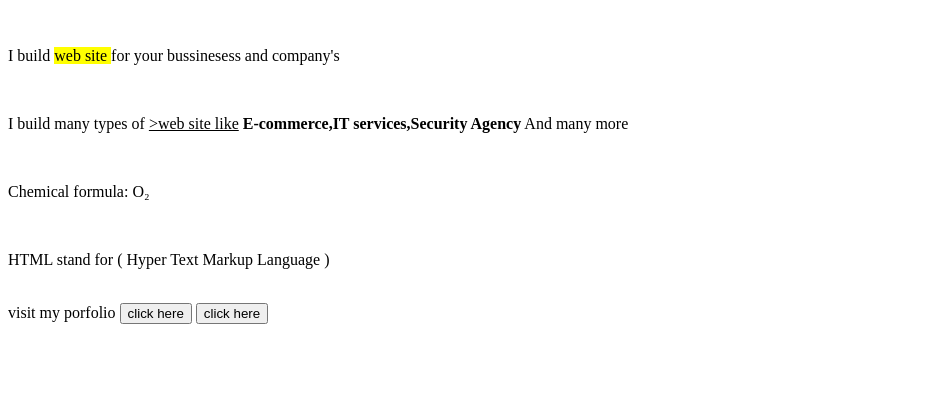
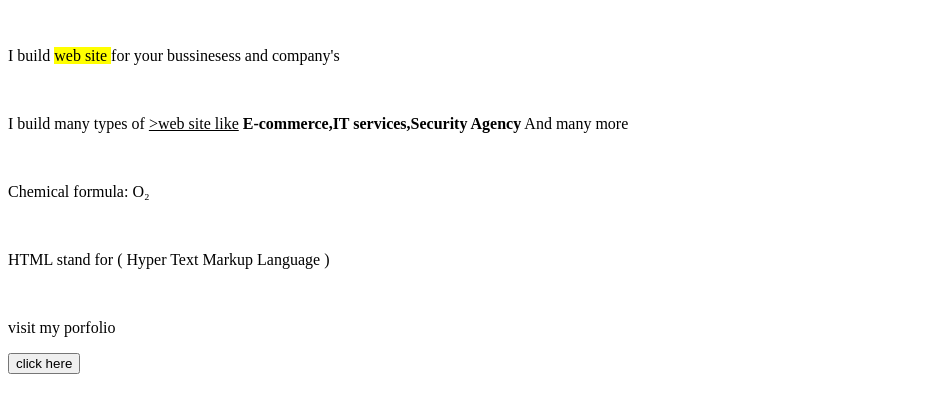
Before and after one commit to Hunain124/my-web-page, a plain HTML site: page index.html in a window 1280 px wide. Shown: the part 101-514 px from the top of the page, without its empty margins (0-926 px from the left). Drawn offline with Linux system fonts and the light colour scheme.

Commit message:
some updates

```diff
--- a/index.html
+++ b/index.html
@@ -24,7 +24,7 @@
     <br>
     <p>HTML stand for ( Hyper Text Markup Language )</p>
     <br>
-    visit my porfolio <button  href=" https://hunain124.github.io/HS_computer/">click here</button>
+    <p>visit my porfolio</p>
 <a href="https://hunain124.github.io/HS_computer/"><button>click here</button></a>
 
 </body>
```
